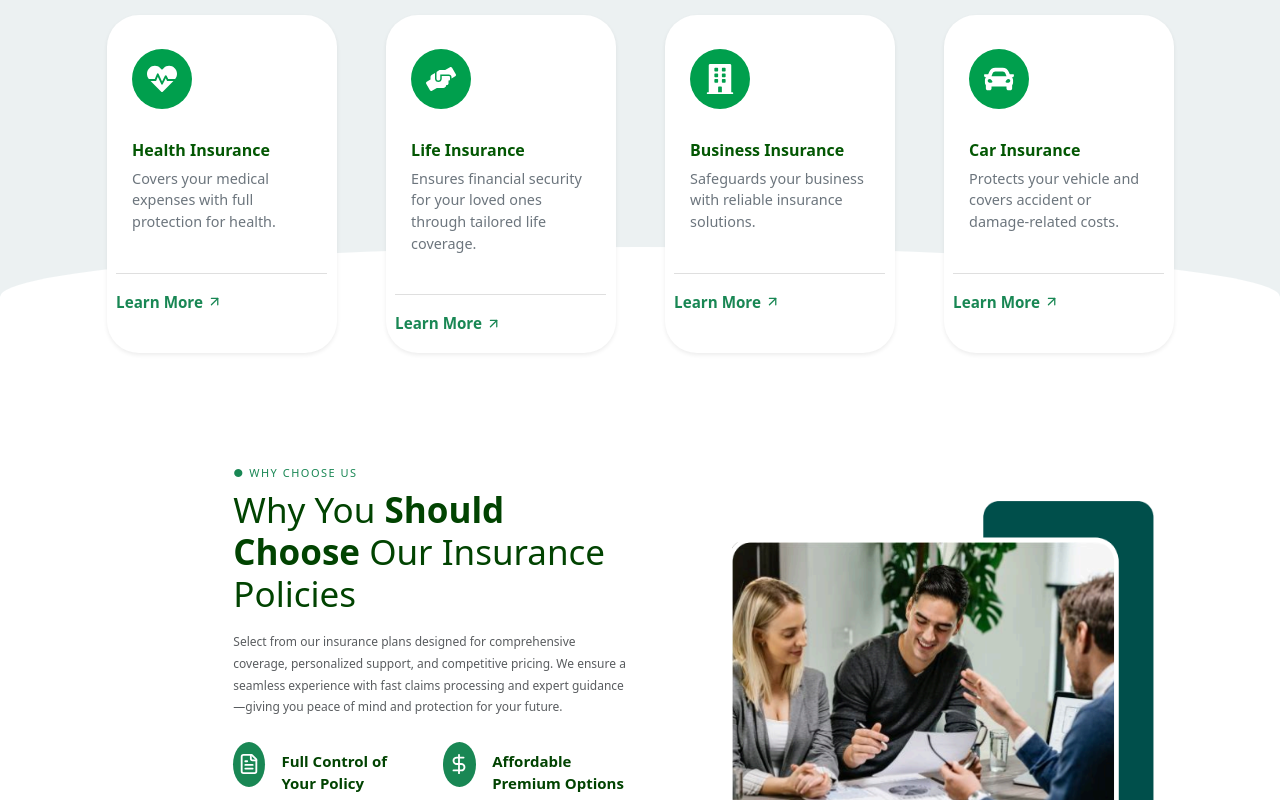
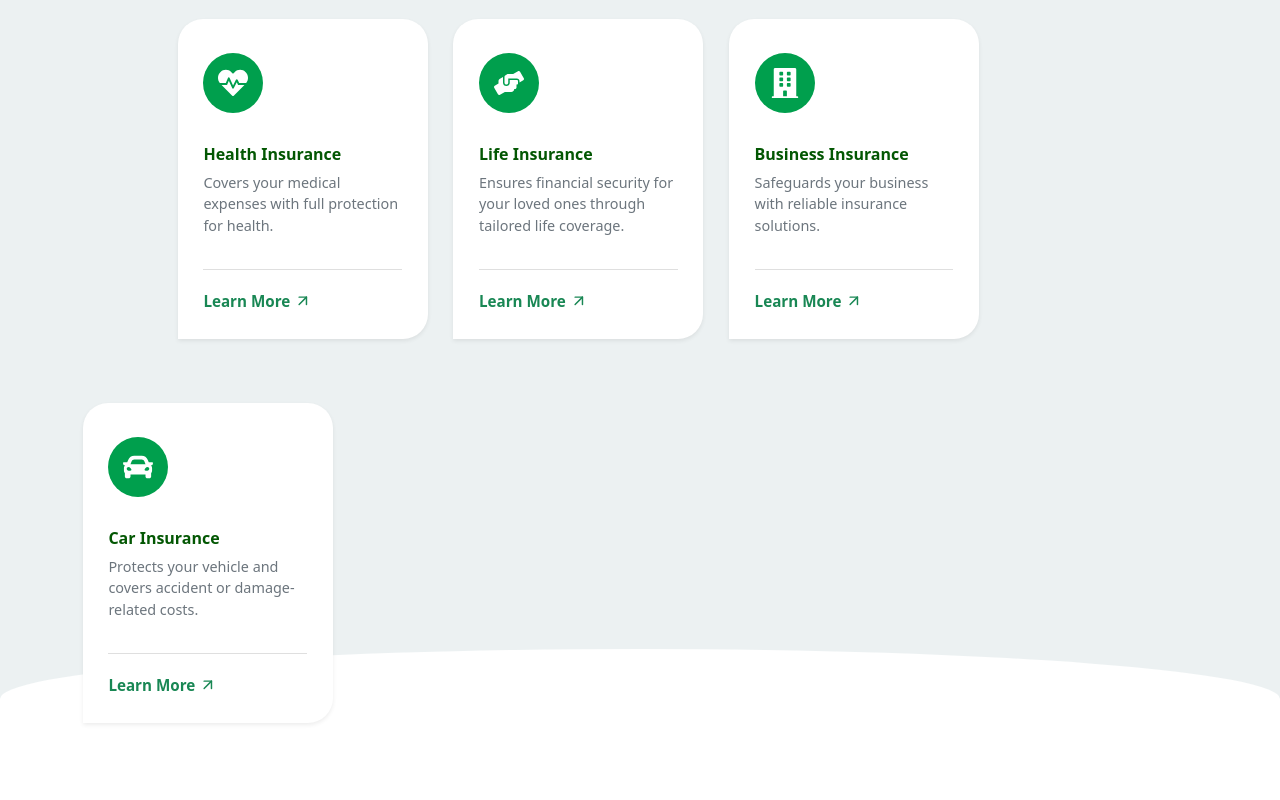
Before and after one commit to Prit1011/sureinsure, a React (Vite) app in the folder Frontend/: page / in a window 1280 px wide. Shown: the part 1500-2300 px from the top of the page. Built offline with nearby package versions, Linux system fonts and the light colour scheme.

Commit message:
remade the service component also make responsive hero component

```diff
--- a/Frontend/src/index.css
+++ b/Frontend/src/index.css
@@ -69,11 +69,12 @@
   .service-icon {
     width: 50px !important;
     height: 50px !important;
-    margin: 0.5rem 1rem !important;
+
   }
 
   .service-title {
     font-size: 0.95rem !important;
+    padding-top: 1rem;
   }
 
   .service-text {
@@ -82,6 +83,9 @@
 
   .service-link {
     font-size: 0.9rem !important;
+  }
+  .service-hr {
+    margin-top: -5rem;
   }
 }
 
--- a/Frontend/src/landing_page/Hero.jsx
+++ b/Frontend/src/landing_page/Hero.jsx
@@ -37,16 +37,16 @@ function Hero() {
             <div
                 className="hero-text"
                 style={{
-                    paddingTop: "5rem",
+                    paddingTop: "3rem",
                     position: "relative",
                     zIndex: 2,
                     maxWidth: "60vw",
                     paddingLeft: "16rem",
                 }}
             >
-                <h1 style={{ fontSize: "42px", lineHeight: "1.3", marginBottom: "20px", letterSpacing: "1px" }}>
+                <h1 style={{ fontSize: "44px", lineHeight: "1.3", marginBottom: "20px", letterSpacing: "1px" }}>
                     Complete Insurance<br />
-                    <strong style={{ fontWeight: 800 }}>Coverage for Every Life</strong><br />
+                    <strong style={{ fontWeight: 750 }}>Coverage for Every Life</strong><br />
                     Stage
                 </h1>
 
@@ -94,13 +94,13 @@ function Hero() {
                 @media (max-width: 991.98px) {
                     section {
                         background-image: none !important;
-                        height: auto !important;
+                        height: 50rem !important;
                         flex-direction: column;
                         padding: 2rem 1rem;
                     }
                     .hero-text {
                         padding-left: 1rem !important;
-                        padding-top: 3rem !important;
+                        padding-top: 8rem !important;
                         max-width: 90vw !important;
                     }
                     .hero-text h1 {
--- a/Frontend/src/landing_page/Services.jsx
+++ b/Frontend/src/landing_page/Services.jsx
@@ -70,7 +70,7 @@ const Services = () => {
           </p>
         </div>
 
-        <Row className="gx-0 gy-1 align-items mt-5 mx-0 position-relative p-0">
+        {/* <Row className="gx-0 gy-1 align-items mt-5 mx-0 position-relative p-0">
           {services.map((service, index) => (
             <Col xs={12} sm={6} md={4} lg={3} key={index} className="d-flex justify-content-center">
               <Card
@@ -129,7 +129,74 @@ const Services = () => {
               </Card>
             </Col>
           ))}
-        </Row>
+        </Row> */}
+        <div className="row">
+          <div className="col-1"></div>
+            {services.map((service, index) => (
+              <Card
+                className="border-0 shadow-sm  text-start d-flex flex-column service-card "
+                style={{
+                  minHeight: "320px",
+                  maxWidth: "250px",
+                  padding: "0.6rem",
+                  zIndex: 3,
+                  position: "relative",
+                  margin:"2rem 0.8rem",
+                   borderTopLeftRadius: "25px",
+                borderTopRightRadius: "25px",
+                borderBottomRightRadius: "25px",
+                borderBottomLeftRadius: "0",
+                }}
+              >
+                <div>
+                  <div
+                    className="d-flex align-items-center justify-content-center mx-3 mb-3 mt-4 service-icon"
+                    style={{
+                      width: 60,
+                      height: 60,
+                      backgroundColor: "#009f4d",
+                      borderRadius: "80%",
+                    }}
+                  >
+                    {service.icon}
+                  </div>
+                  <Card.Body className="d-flex flex-column " >
+                    <Card.Title
+                      className="fw-bold service-title "
+                      style={{ fontSize: "1rem", color: "rgba(3, 87, 3, 1)" }}
+                    >
+                      {service.title}
+                    </Card.Title>
+                    <Card.Text
+                      className="text-start service-text"
+                      style={{
+                        fontSize: "0.9rem",
+                        color: "#6c757d",
+                        minHeight: "60px",
+                      }}
+                    >
+                      {service.description}
+                    </Card.Text>
+                  </Card.Body>
+                </div>
+                <div>
+                  <hr className="mx-3 service-hr" style={{ color: "grey" }} />
+                  <div className="pb-2">
+                    <a
+                      href="#"
+                      className="fw-bold mx-3 my-1 text-success text-decoration-none d-inline-flex align-items-center service-link"
+                      style={{ fontSize: "0.95rem" }}
+                    >
+                      Learn More <FiArrowUpRight className="ms-1 fw-bold " style={{fontSize:"1.1rem"}} />
+                    </a>
+                  </div>
+                </div>
+              </Card>
+          ))}
+          <div className="col-3">
+          </div>
+
+        </div>
       </Container>
     </section>
   );
--- a/Frontend/src/landing_page/Work.jsx
+++ b/Frontend/src/landing_page/Work.jsx
@@ -218,14 +218,14 @@ const StepCard = ({ id, icon, title, desc, offset, badgeTop }) => {
           .step-card {
             max-width: 100%;
             min-height: auto;
-            margin-bottom: 2.5rem;
+            margin-bottom: 3rem;
             padding-left: 20px;
             padding-top: 28px;
           }
           .step-badge,
           .step-badge-top {
             position: relative;
-            top: auto !important;
+            top: 3rem !important;
             bottom: auto !important;
             left: auto !important;
             transform: none !important;
```
